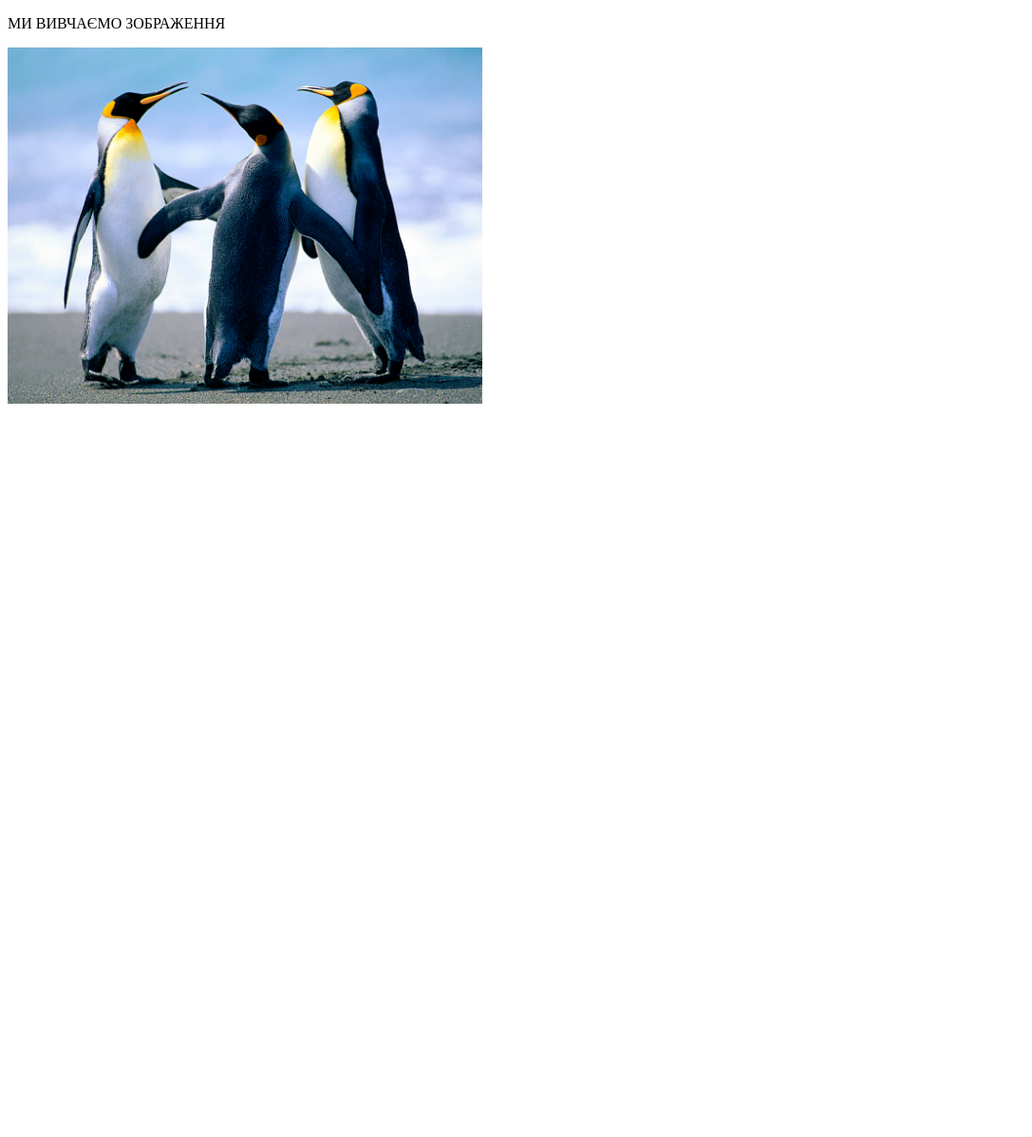
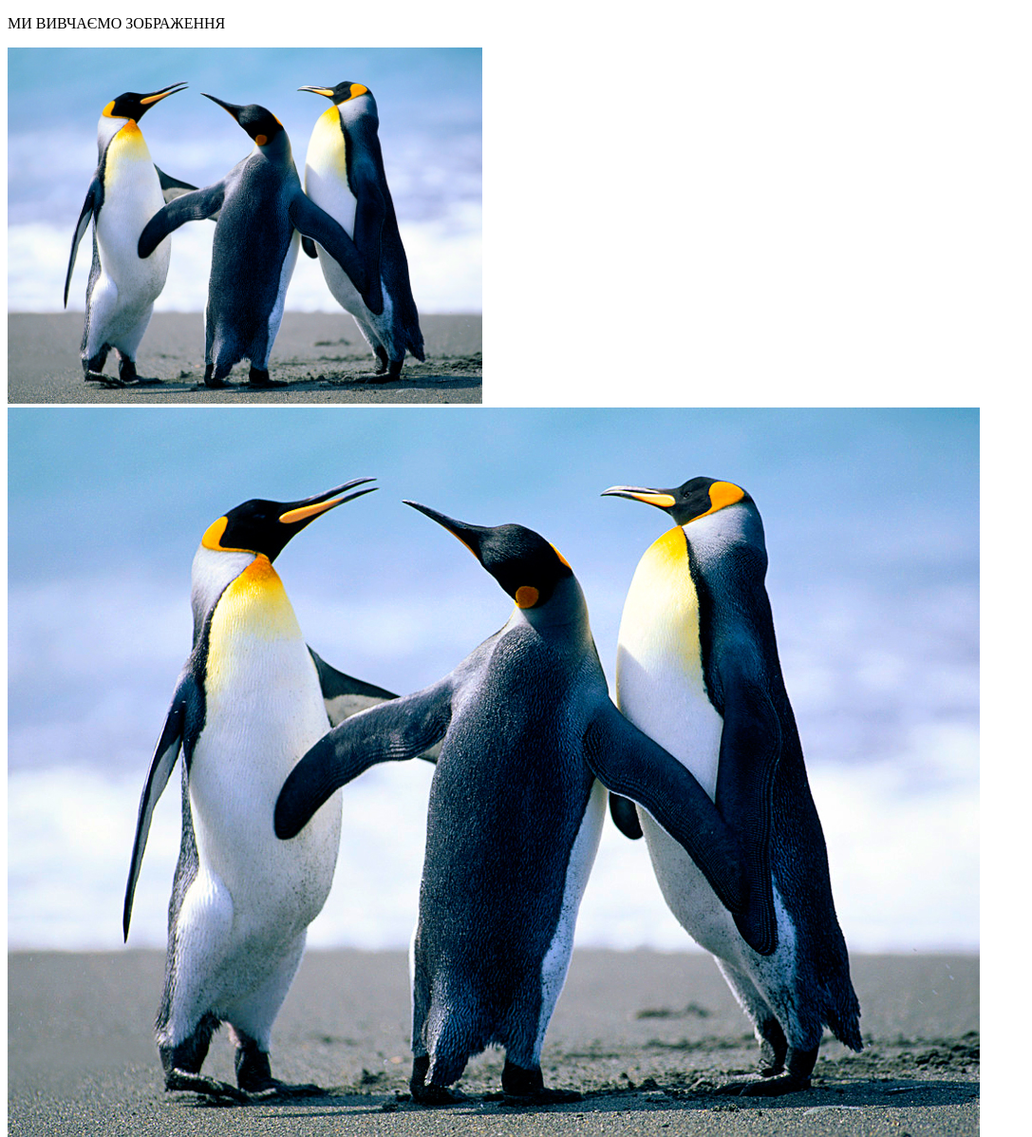
Before and after one commit to olyapppp/olyapsina, a plain HTML site: page index.html in a window 1280 px wide. Shown: the whole page at 95% size, without its empty margins (0-1087 px from the left). Before the commit the page ends 800 px from the top, so only its background shows below. Drawn offline with Linux system fonts and the light colour scheme.

Commit message:
Update index.html

```diff
--- a/index.html
+++ b/index.html
@@ -16,6 +16,6 @@
 	</style>
 <p> МИ ВИВЧАЄМО ЗОБРАЖЕННЯ</p>
 <img src="Penguins.jpg" style="width: 500px" border="ridge 20px blue;" alt="пінгвін" title="пінгвін">
-<img src="">
+<img src="Penguins.jpg">
 </body>
 </html>
```
